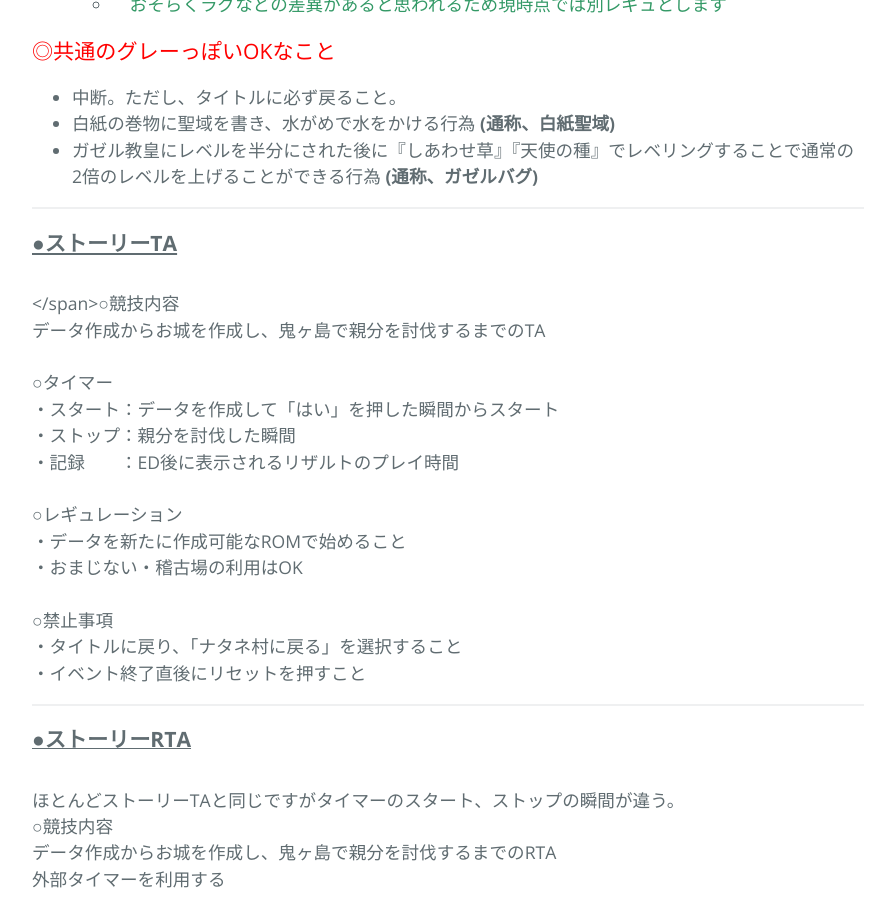
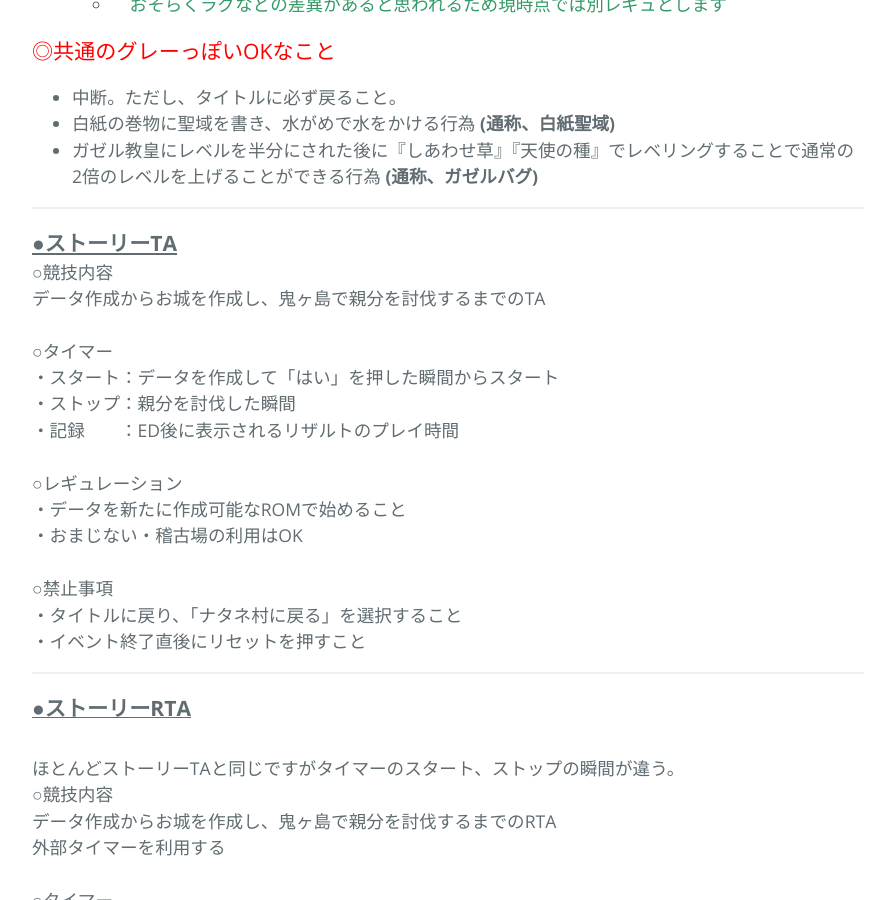
Before and after one commit to riwn/my-shiren2, a Jekyll site: the page built from _posts/ta/2021-04-24-ta-regulation.md, in a window 1280 px wide and 900 px high, scrolled down 2760 px. Shown: the whole window, without its empty margins (192-1087 px from the left). Built offline with Jekyll 4.4.1, drawn with Linux system fonts in a browser that asks for light colours; nearby versions of some CDN libraries.

Commit message:
リンク先がないバグを修正

```diff
--- a/_includes/page-footer.html
+++ b/_includes/page-footer.html
@@ -1,6 +1,6 @@
 <footer class="site-footer">
   <div class="footer-left">
-    <span class="site-footer-owner"><a href="{{ site.url }}">{{ site.title }}</a> is maintained by <a href="{{ site.author.url }}">{{ site.author.name }}</a>.</span>
+    <span class="site-footer-owner"><a href="{{ site.baseurl }}">{{ site.title }}</a> is maintained by <a href="{{ site.author.url }}">{{ site.author.name }}</a>.</span>
   </div>
   <div class="footer-right">
     <div class="links"><i class="fab fa-youtube" style="color: red; padding-right:6px;"></i> <a href="{{ site.links.youtube }}">Youtube</a></div>
--- a/_includes/page-header.html
+++ b/_includes/page-header.html
@@ -1,7 +1,7 @@
 <section class="page-header">
-  <h1 class="project-name"><a href="{{ site.url }}">{{ site.title }}</a></h1>
+  <h1 class="project-name"><a href="{{ site.baseurl }}">{{ site.title }}</a></h1>
   <h2 class="project-tagline">{{ site.tagline }}</h2>
   <p>このサイトは風来のシレン2 鬼襲来シレン城のTAに関することを書き連ねるブログです。</p>
   <p style="font-size:20px;margin-bottom:30px;">目指せ！世界記録！！</p>
-  <h2 class="about"><a href="/about">このブログについて</a></h2>
+  <h2 class="about"><a href="{{ site.baseurl }}/about">このブログについて</a></h2>
 </section>
--- a/_posts/ta/2021-04-24-ta-regulation.md
+++ b/_posts/ta/2021-04-24-ta-regulation.md
@@ -96,12 +96,13 @@
 
 ---
 
-<span style="text-decoration:underline;font-size:120%;"><strong>●ストーリーTA</strong><br /><br /></span></span>○競技内容<br />データ作成からお城を作成し、鬼ヶ島で親分を討伐するまでのTA<br /><br />○タイマー<br />・スタート：データを作成して「はい」を押した瞬間からスタート<br />・ストップ：親分を討伐した瞬間<br />・記録　　：ED後に表示されるリザルトのプレイ時間<br /><br />○レギュレーション<br />・データを新たに作成可能なROMで始めること<br />・おまじない・稽古場の利用はOK<br /><br />○禁止事項<br />・タイトルに戻り、「ナタネ村に戻る」を選択すること<br />・イベント終了直後にリセットを押すこと<br />
+<span style="text-decoration:underline;font-size:120%;">**●ストーリーTA**</span>
+○競技内容<br />データ作成からお城を作成し、鬼ヶ島で親分を討伐するまでのTA<br /><br />○タイマー<br />・スタート：データを作成して「はい」を押した瞬間からスタート<br />・ストップ：親分を討伐した瞬間<br />・記録　　：ED後に表示されるリザルトのプレイ時間<br /><br />○レギュレーション<br />・データを新たに作成可能なROMで始めること<br />・おまじない・稽古場の利用はOK<br /><br />○禁止事項<br />・タイトルに戻り、「ナタネ村に戻る」を選択すること<br />・イベント終了直後にリセットを押すこと<br />
 
 ---
 
-<span style="text-decoration:underline;"><span style="font-size:120%;"><strong>●ストーリーRTA<br /><br />
-</strong></span></span>ほとんどストーリーTAと同じですがタイマーのスタート、ストップの瞬間が違う。<br />○競技内容<br />データ作成からお城を作成し、鬼ヶ島で親分を討伐するまでのRTA<br />外部タイマーを利用する<br /><br />○タイマー<br />・スタート：<span style="color:rgb(255,0,0);">64の電源をONにした瞬間(もしくはリセットボタンを押した瞬間)</span><br />・ストップ：<span style="color:rgb(255,0,0);">ED後のリザルト画面が表示された瞬間</span><br />・記録　　：外部タイマーの記録<br /><br />○レギュレーション<br />・データを新たに作成可能なROMで始めること<br />・おまじない・稽古場の利用はOK<br /><br />○禁止事項<br />・タイトルに戻り、「ナタネ村に戻る」を選択すること<br />
+<span style="text-decoration:underline;"><span style="font-size:120%;">**●ストーリーRTA**<br /><br />
+</span></span>ほとんどストーリーTAと同じですがタイマーのスタート、ストップの瞬間が違う。<br />○競技内容<br />データ作成からお城を作成し、鬼ヶ島で親分を討伐するまでのRTA<br />外部タイマーを利用する<br /><br />○タイマー<br />・スタート：<span style="color:rgb(255,0,0);">64の電源をONにした瞬間(もしくはリセットボタンを押した瞬間)</span><br />・ストップ：<span style="color:rgb(255,0,0);">ED後のリザルト画面が表示された瞬間</span><br />・記録　　：外部タイマーの記録<br /><br />○レギュレーション<br />・データを新たに作成可能なROMで始めること<br />・おまじない・稽古場の利用はOK<br /><br />○禁止事項<br />・タイトルに戻り、「ナタネ村に戻る」を選択すること<br />
 
 ---
 
```
